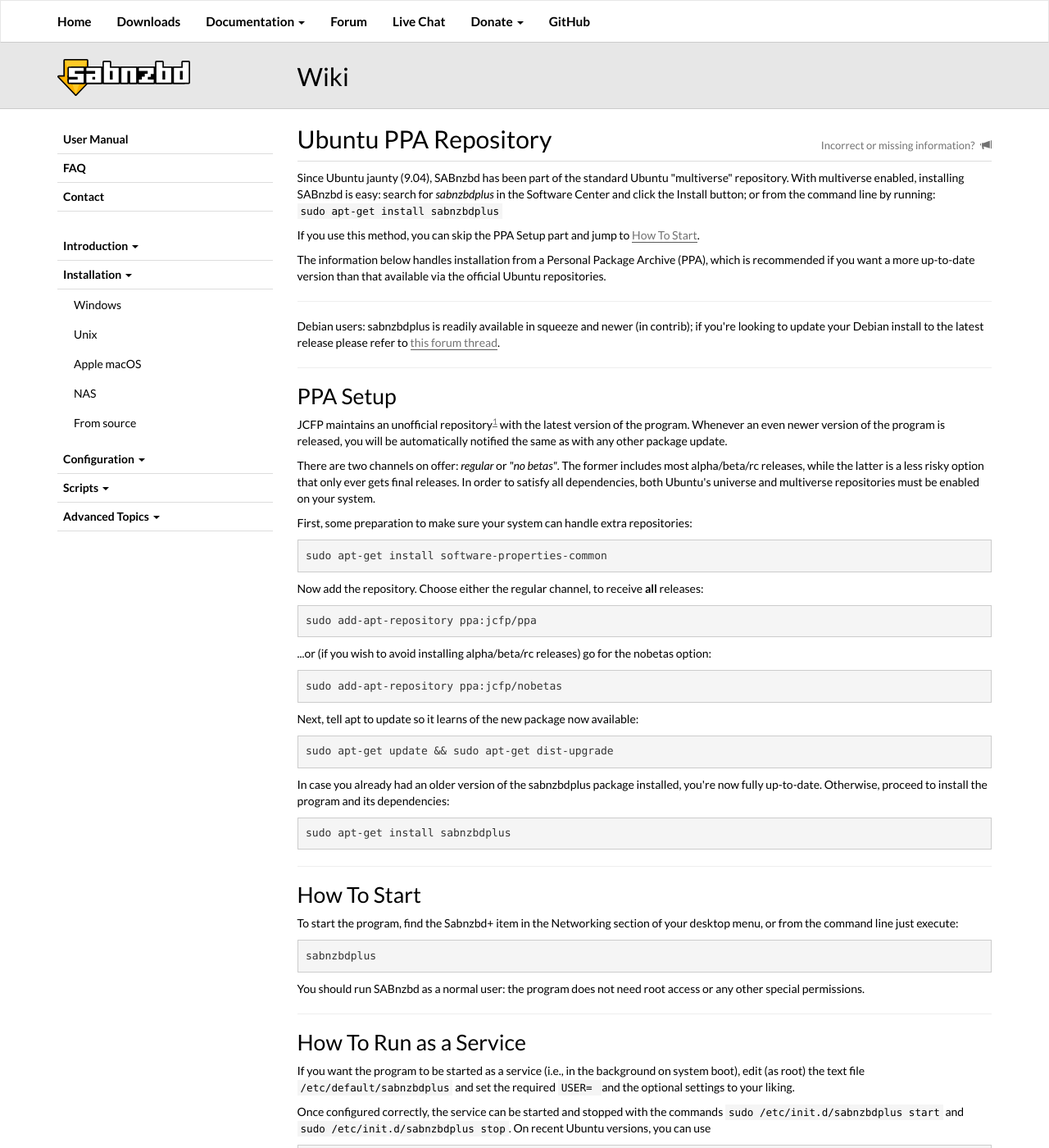
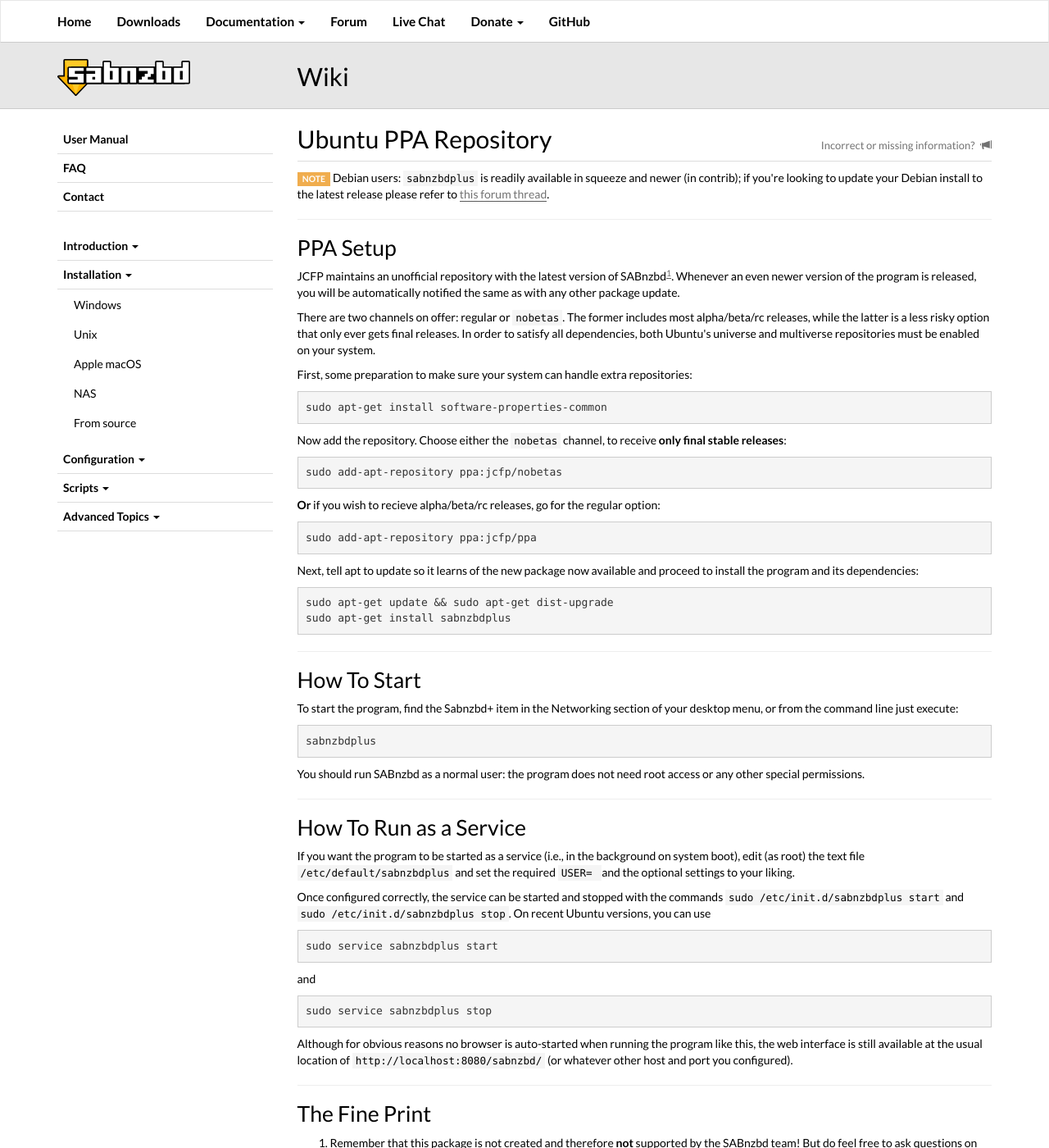
Before and after one commit to sabnzbd/sabnzbd.github.io, a Jekyll site: the page built from wiki/installation/install-ubuntu-repo.html, in a window 1280 px wide and 1400 px high. Shown: the whole window at 82% size. Built offline with Jekyll 4.4.1, drawn with Linux system fonts in a browser that asks for light colours; some of the changed text lies outside the part shown.

Commit message:
Update Linux install info

```diff
--- a/wiki/installation/install-ubuntu-repo.html
+++ b/wiki/installation/install-ubuntu-repo.html
@@ -1,40 +1,31 @@
 ---
 title: Ubuntu PPA Repository
 ---
-<p>Since Ubuntu jaunty (9.04), SABnzbd has been part of the standard Ubuntu "multiverse" repository. With multiverse enabled, installing SABnzbd is easy: search for <i>sabnzbdplus</i> in the Software Center and click the Install button; or from the command line by running: <code>sudo apt-get install sabnzbdplus</code></p>
-<p>If you use this method, you can skip the PPA Setup part and jump to <a id="tocref-1" href="#toc2">How To Start</a>.</p>
-<p>The information below handles installation from a Personal Package Archive (PPA), which is recommended if you want a more up-to-date version than that available via the official Ubuntu repositories.</p>
 
-<hr>
-<p>Debian users: sabnzbdplus is readily available in squeeze and newer (in contrib); if you're looking to update your Debian install to the latest release please refer to <a href="https://forums.sabnzbd.org/viewtopic.php?f=16&amp;t=9844">this forum thread</a>.</p>
-
+<p><span class="label label-warning">NOTE</span> Debian users: <code>sabnzbdplus</code> is readily available in squeeze and newer (in contrib); if you're looking to update your Debian install to the latest release please refer to <a href="https://forums.sabnzbd.org/viewtopic.php?f=16&amp;t=9844">this forum thread</a>.</p>
 <hr>
 <h1 id="toc0"><span>PPA Setup</span></h1>
-<p>JCFP maintains an unofficial repository<sup class="footnoteref"><a id="footnoteref-1" href="#footnote-1">1</a></sup> with the latest version of the program. Whenever an even newer version of the program is released, you will be automatically notified the same as with any other package update.</p>
-<p>There are two channels on offer: <i>regular</i> or <i>"no betas"</i>. The former includes most alpha/beta/rc releases, while the latter is a less risky option that only ever gets final releases. In order to satisfy all dependencies, both Ubuntu's universe and multiverse repositories must be enabled on your system.</p>
+<p>JCFP maintains an unofficial repository with the latest version of SABnzbd<sup class="footnoteref"><a href="#toc4">1</a></sup>. Whenever an even newer version of the program is released, you will be automatically notified the same as with any other package update.</p>
+<p>There are two channels on offer: regular or <code>nobetas</code>. The former includes most alpha/beta/rc releases, while the latter is a less risky option that only ever gets final releases. In order to satisfy all dependencies, both Ubuntu's universe and multiverse repositories must be enabled on your system.</p>
 
 <p>First, some preparation to make sure your system can handle extra repositories:</p>
 <div class="code">
     <pre><code>sudo apt-get install software-properties-common</code></pre>
 </div>
 
-<p>Now add the repository. Choose either the regular channel, to receive <strong>all</strong> releases:
+<p>Now add the repository. Choose either the <code>nobetas</code> channel, to receive <strong>only final stable releases</strong>:
+<div class="code">
+    <pre><code>sudo add-apt-repository ppa:jcfp/nobetas</code></pre>
+</div>
+<p><strong>Or</strong> if you wish to recieve alpha/beta/rc releases, go for the regular option:
 <div class="code">
     <pre><code>sudo add-apt-repository ppa:jcfp/ppa</code></pre>
 </div>
-<p>...or (if you wish to avoid installing alpha/beta/rc releases) go for the nobetas option:
+
+<p>Next, tell apt to update so it learns of the new package now available and proceed to install the program and its dependencies:</p>
 <div class="code">
-    <pre><code>sudo add-apt-repository ppa:jcfp/nobetas</code></pre>
-</div>
-
-<p>Next, tell apt to update so it learns of the new package now available:</p>
-<div class="code">
-    <pre><code>sudo apt-get update && sudo apt-get dist-upgrade</code></pre>
-</div>
-
-<p>In case you already had an older version of the sabnzbdplus package installed, you're now fully up-to-date. Otherwise, proceed to install the program and its dependencies:</p>
-<div class="code">
-    <pre><code>sudo apt-get install sabnzbdplus</code></pre>
+    <pre><code>sudo apt-get update && sudo apt-get dist-upgrade
+sudo apt-get install sabnzbdplus</code></pre>
 </div>
 
 <hr>
@@ -54,7 +45,7 @@
     <pre><code>sudo service sabnzbdplus start</code>
 </pre>
 </div>
-and
+<p>and</p>
 <div class="code">
     <pre><code>sudo service sabnzbdplus stop</code>
 </pre>
@@ -63,12 +54,8 @@
 <hr>
 <h1 id="toc4"><span>The Fine Print</span></h1>
 <ol>
+    <li>Remember that this package is not created and therefore <strong>not</strong> supported by the SABnzbd team! But do feel free to ask questions on the forum, which is frequently vistited by JCFP.</li>
     <li>This is an unofficial package from an unofficial repository. Don't file bugs about packages installed from this repository in Ubuntu's bug tracker, instead complain in a <a href="https://forums.sabnzbd.org/">forum</a> topic.</li>
-    <li>The sabnzbdplus package is also available from the official <a href="https://launchpad.net/ubuntu/+source/sabnzbdplus">Ubuntu</a> repositories (jaunty/9.04 and newer, in multiverse) as well as from <a href="http://packages.debian.org/search?keywords=sabnzbdplus">Debian</a> (debian 6.0/squeeze and newer, in contrib). In case the PPA and the official repositories both have the same release the design of the package will cause the official repositories to take precedence.</li>
+    <li>The <code>sabnzbdplus</code> package is also available from the official <a href="https://launchpad.net/ubuntu/+source/sabnzbdplus">Ubuntu</a> repositories (jaunty/9.04 and newer, in multiverse) as well as from <a href="http://packages.debian.org/search?keywords=sabnzbdplus">Debian</a> (debian 6.0/squeeze and newer, in contrib). In case the PPA and the official repositories both have the same release the design of the package will cause the official repositories to take precedence.</li>
 </ol>
 <p>If you are interested in packaging, want to grab the source package, or just check out the build logs, visit the <a href="https://launchpad.net/~jcfp/+archive">launchpad ppa page</a> of the repository.</p>
-
-<div class="footnotes-footer">
-    <div class="title">Footnotes</div>
-    <div class="footnote-footer" id="footnote-1">1. Remember that this package is not created and therefore <strong>not</strong> supported by the SABnzbd team! But do feel free to ask questions on the forum, which is frequently vistited by JCFP.</div>
-</div>
```
Also changed, not shown: wiki/installation/install-unix.html (+10 -14 lines).
